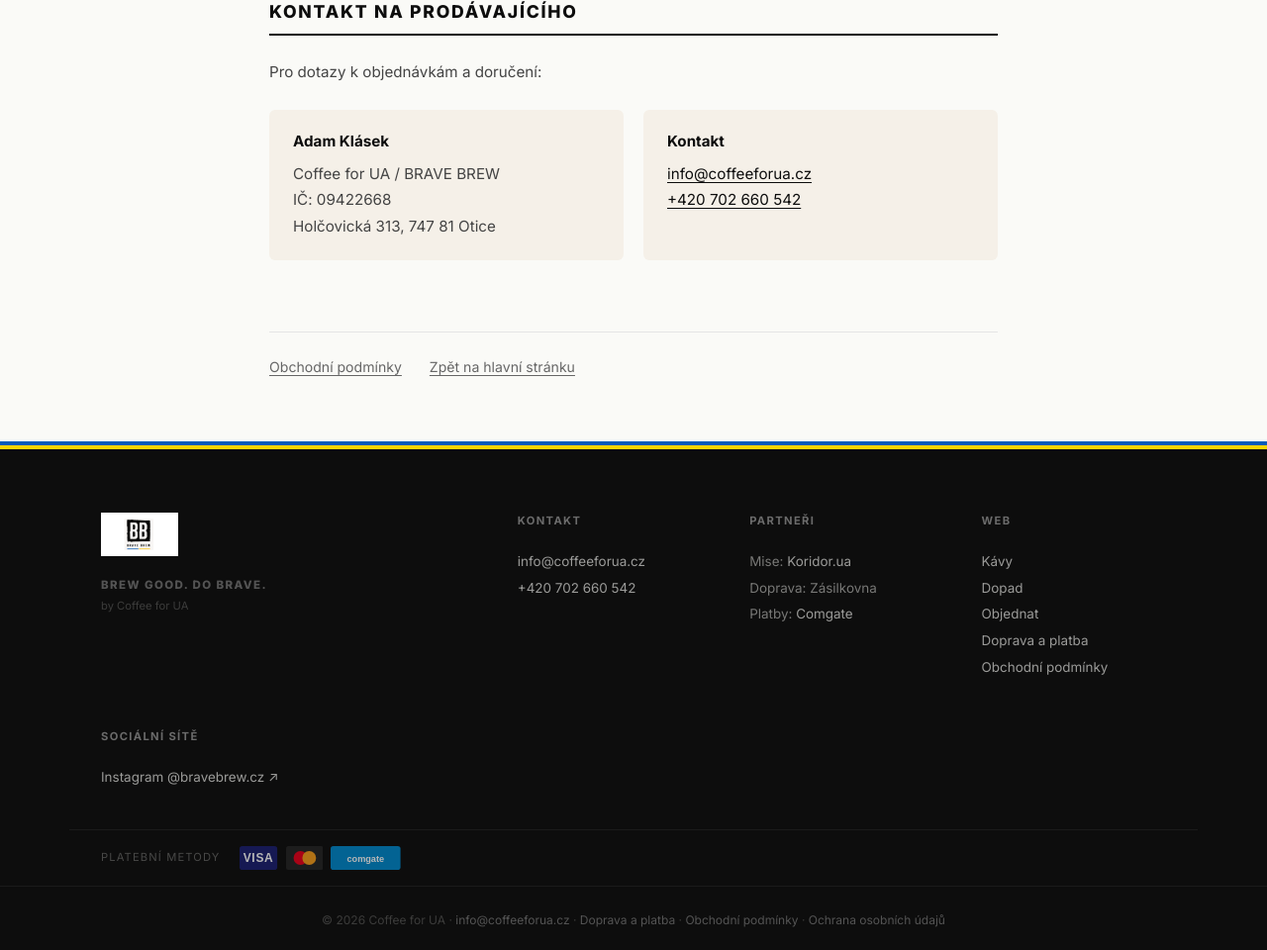
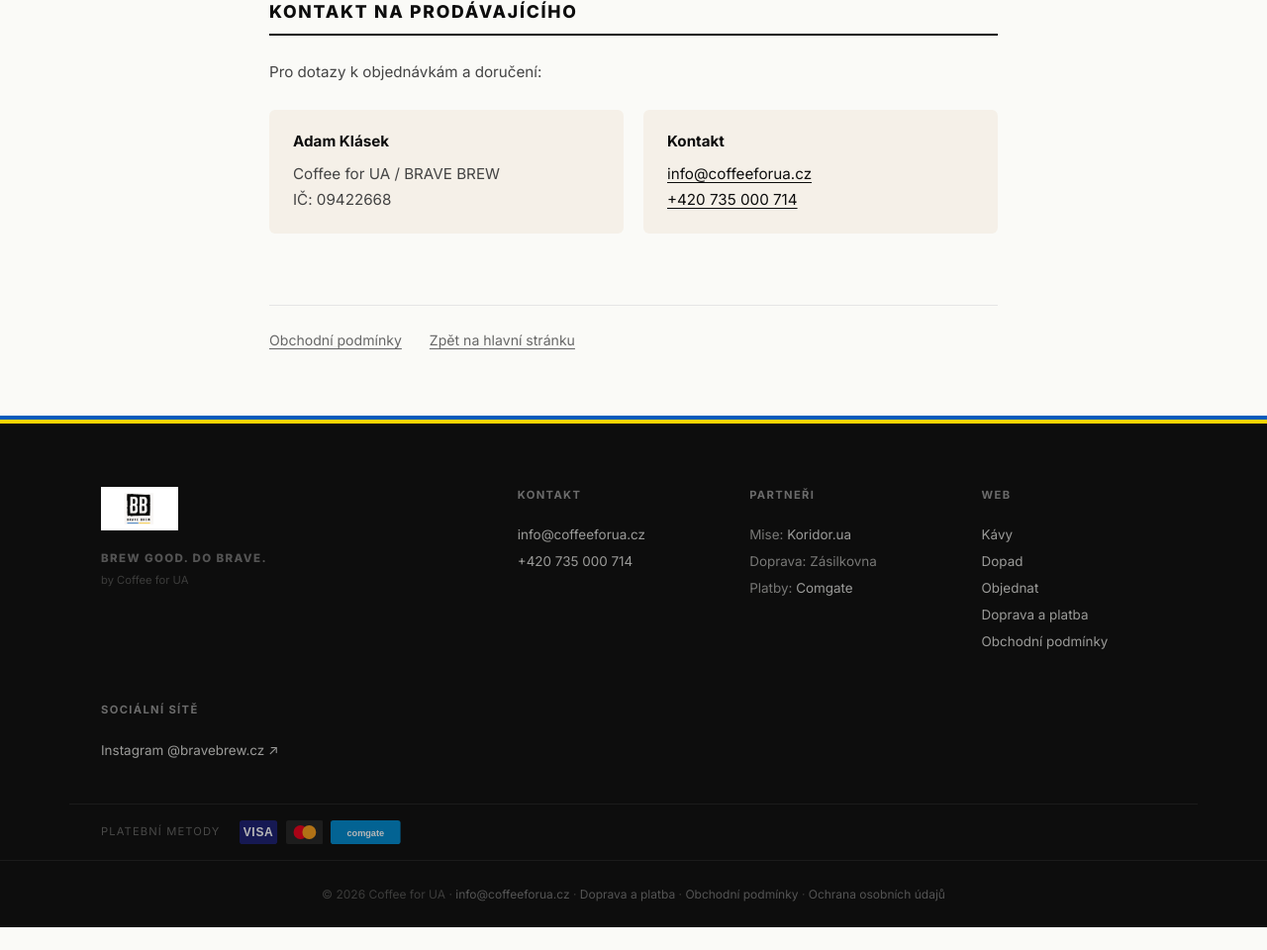
Before and after one commit to adaklasek/coffeeforua, a website: page platba.html in a window 1280 px wide. Shown: the part 1973-2933 px from the top of the page at 99% size. After the commit the page ends 2910 px from the top, so only its background shows below. Drawn offline with Linux system fonts and the light colour scheme; a web font is replaced by a local one.

Commit message:
Odstranit adresu bydliste, aktualizovat telefon na 735 000 714

```diff
--- a/platba.html
+++ b/platba.html
@@ -250,15 +250,14 @@
           <strong>Adam Klásek</strong>
           <p>
             Coffee for UA / BRAVE BREW<br>
-            IČ: 09422668<br>
-            Holčovická 313, 747 81 Otice
+            IČ: 09422668
           </p>
         </div>
         <div class="lp-card">
           <strong>Kontakt</strong>
           <p>
             <a href="mailto:info@coffeeforua.cz">info@coffeeforua.cz</a><br>
-            <a href="tel:+420702660542">+420 702 660 542</a>
+            <a href="tel:+420735000714">+420 735 000 714</a>
           </p>
         </div>
       </div>
@@ -287,7 +286,7 @@
       <div class="footer-col">
         <h5>Kontakt</h5>
         <p><a href="mailto:info@coffeeforua.cz">info@coffeeforua.cz</a></p>
-        <p><a href="tel:+420702660542">+420 702 660 542</a></p>
+        <p><a href="tel:+420735000714">+420 735 000 714</a></p>
       </div>
       <div class="footer-col">
         <h5>Partneři</h5>
```
Also changed, not shown: index.html (+1 -1 lines), vop.html (+1 -2 lines).
